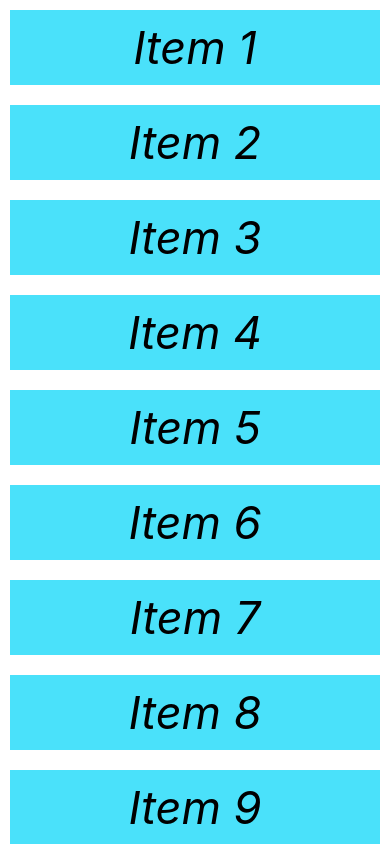
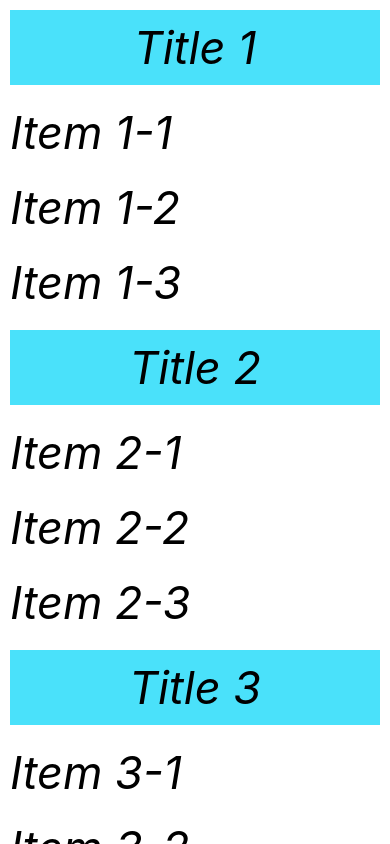
Before and after one commit to Adedeji08/native-app, a React Native app: screen / in a window 390 px wide. Built offline with nearby package versions, Linux system fonts and the light colour scheme.

Commit message:
flatlist

```diff
--- a/App.js
+++ b/App.js
@@ -3,6 +3,7 @@
   FlatList,
   RefreshControl,
   ScrollView,
+  SectionList,
   StyleSheet,
   Text,
   View,
@@ -25,41 +26,38 @@
     { name: "Item 120" },
   ]);
 
-  // const DATA = [
-  //    {
-  //     title: 'Title 1',
-  //     data: ['Item 1-1', 'Item 1-2', 'Item 1-3']
-  //    },
-  //    {
-  //     title: 'Title 2',
-  //     data: ['Item 2-1', 'Item 2-2', 'Item 2-3']
-  //    },
-  //    {
-  //     title: 'Title 3',
-  //     data: ['Item 3-1', 'Item 3-2', 'Item 3-3']
-  //    },
-  //    {
-  //     title: 'Title 4',
-  //     data: ['Item 4-1', 'Item 4-2', 'Item 4-3']
-  //    },
-  //    {
-  //     title: 'Title 5',
-  //     data: ['Item 5-1', 'Item 5-2', 'Item 5-3']
-  //    },
-  // ]
+  const DATA = [
+    {
+      title: "Title 1",
+      data: ["Item 1-1", "Item 1-2", "Item 1-3"],
+    },
+    {
+      title: "Title 2",
+      data: ["Item 2-1", "Item 2-2", "Item 2-3"],
+    },
+    {
+      title: "Title 3",
+      data: ["Item 3-1", "Item 3-2", "Item 3-3"],
+    },
+    {
+      title: "Title 4",
+      data: ["Item 4-1", "Item 4-2", "Item 4-3"],
+    },
+  ];
   const [Refreshing, setRefreshing] = useState(false);
   function onRefresh() {
     setRefreshing(true);
-    setItems([...items, {name: "Item 69" }]);
+    setItems([...items, { name: "Item 69" }]);
     setRefreshing(false);
   }
   return (
-    <FlatList
+    <SectionList
       keyExtractor={(item, index) => index.toString()}
-      data={items}
-      renderItem={({ item }) => (
+      sections={DATA}
+      renderItem={({ item }) => <Text style={styles.text}>{item}</Text>}
+      renderSectionHeader={({ section }) => (
         <View style={styles.item}>
-          <Text style={styles.text}>{item?.name}</Text>
+          <Text style={styles.text}>{section.title}</Text>
         </View>
       )}
       refreshControl={
@@ -69,7 +67,24 @@
                    colors={["#ff00ff"]}
                  />
           }
+
     />
+    // <FlatList
+    //   keyExtractor={(item, index) => index.toString()}
+    //   data={items}
+    //   renderItem={({ item }) => (
+    //     <View style={styles.item}>
+    //       <Text style={styles.text}>{item?.name}</Text>
+    //     </View>
+    //   )}
+    //   refreshControl={
+    //          <RefreshControl
+    //            refreshing={Refreshing}
+    //            onRefresh={onRefresh}
+    //            colors={["#ff00ff"]}
+    //          />
+    //   }
+    // />
     // <ScrollView
     //   style={styles.body}
     //   refreshControl={
```
Lines whose indentation alone changed are shown as unchanged.
